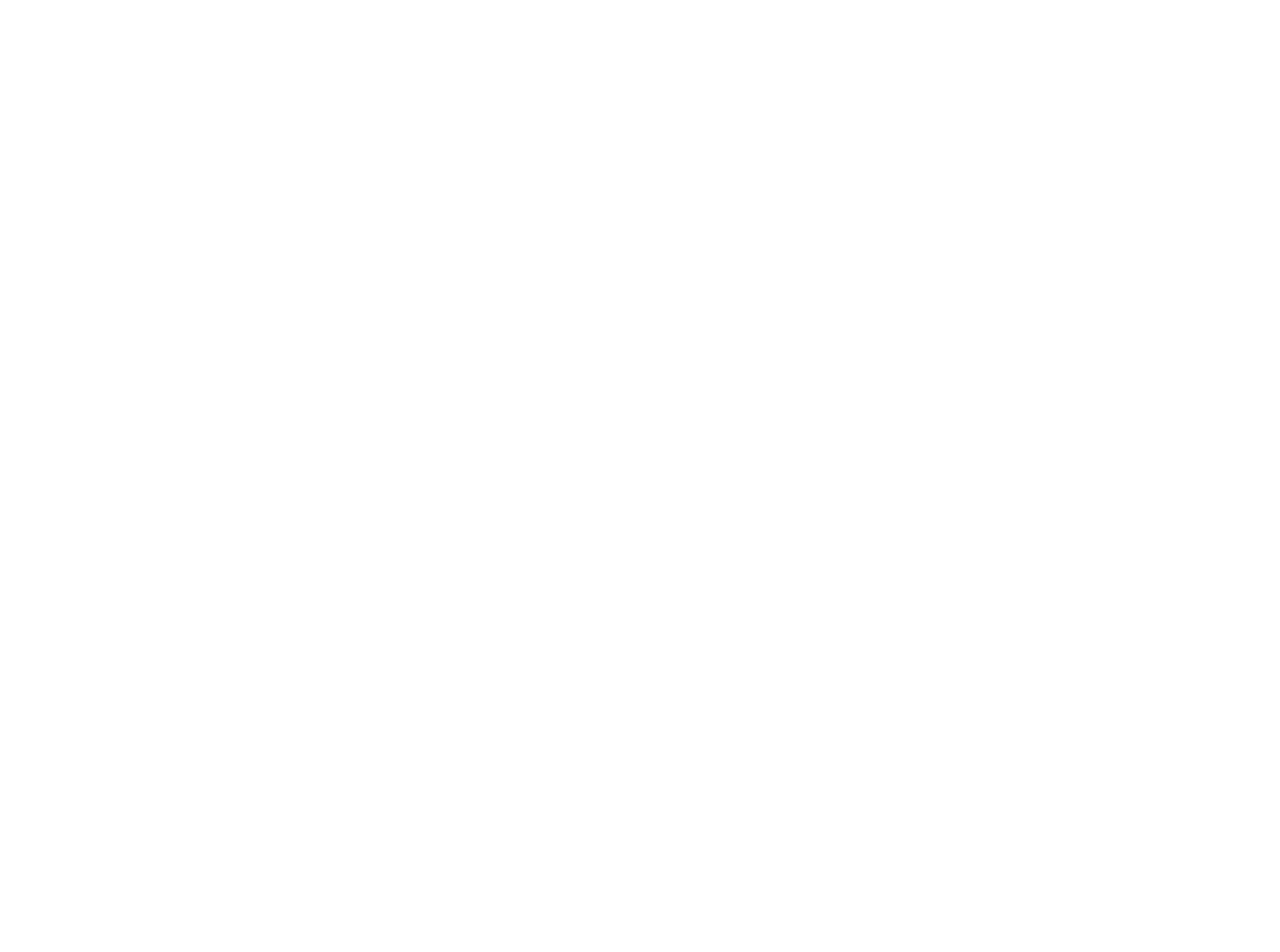
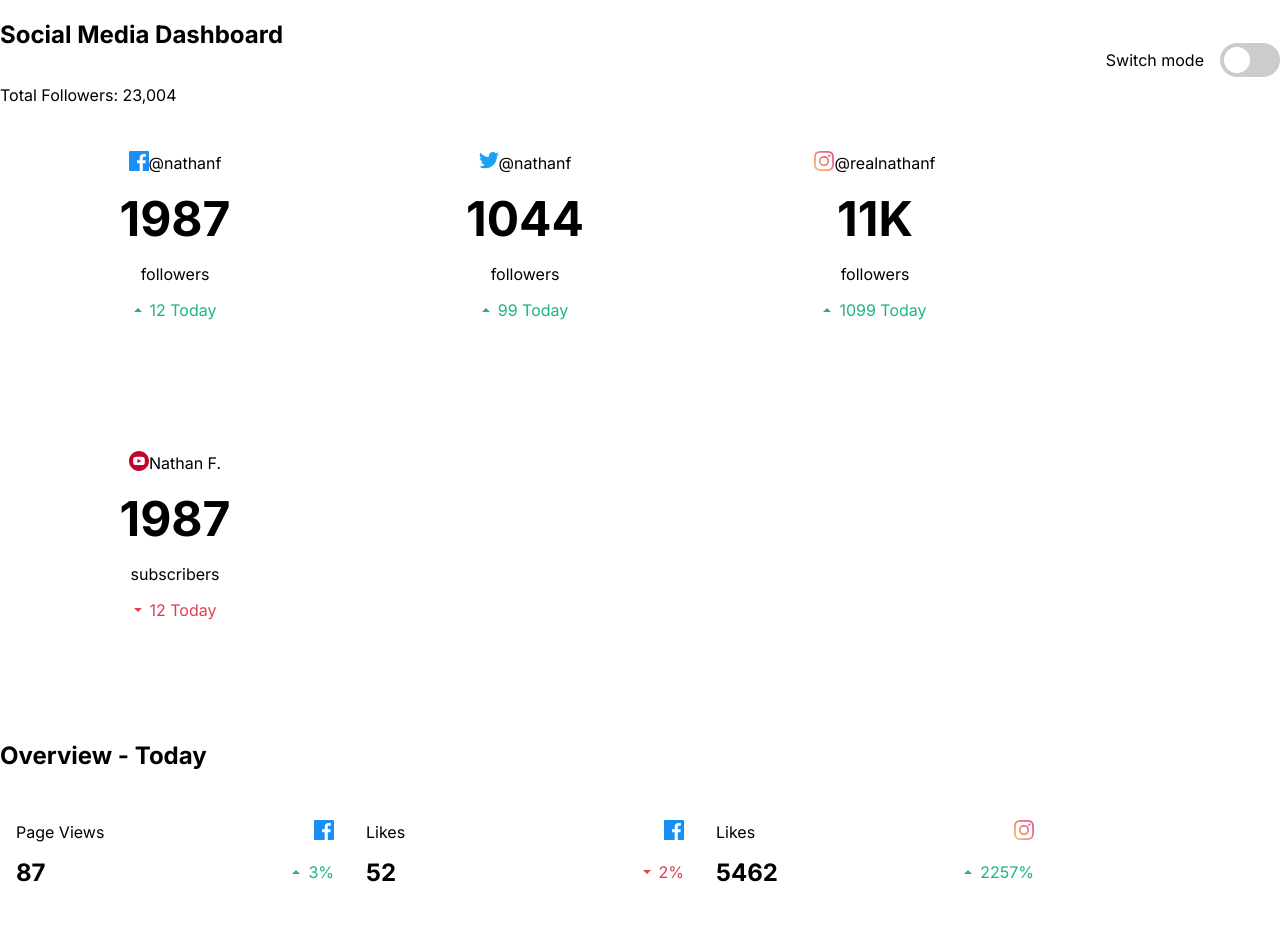
Before and after one commit to FedericoMp/social-media-dashboard, a React (Create React App) app: page / in a window 1280 px wide. Shown: the top 952 px of the page. Before the commit the page ends 800 px from the top, so only its background shows below. Built offline with nearby package versions, Linux system fonts and the light colour scheme.

Commit message:
Se crean containers, se actualiza main page, se actulizan los mocks

```diff
--- a/src/App.js
+++ b/src/App.js
@@ -1,9 +1,14 @@
 import React from 'react';
+import NavBar from './containers/NavBar/NavBar';
+import SocialMain from './containers/SocialMain/SocialMain';
+import Overview from './containers/Overview/Overview';
 
 function App() {
   return (
     <div>
-      {/* Main App Container */}
+      <NavBar/>
+      <SocialMain/>
+      <Overview/>
     </div>
   );
 }
--- a/src/components/Card/Card.css
+++ b/src/components/Card/Card.css
@@ -14,3 +14,40 @@
 .card.sm {
     height: 150px;
 }
+
+.card-large-container {
+    display: flex;
+    flex-direction: column;
+    width: 100%;
+    height: 90%;
+}
+
+.card-lg-social,
+.card-lg-number,
+.card-lg-up-down {
+    display: flex;
+    align-items: center;
+    justify-content: center;
+}
+
+.card-lg-social { order: 1; }
+.card-lg-number {
+    order: 2;
+    flex-direction: column;
+}
+.card-lg-up-down { order: 3; }
+
+.card-lg-social-text { margin-left: 0.5em; }
+.card-lg-number-text { text-transform: uppercase; }
+
+.card-small-container {
+    display: flex;
+    flex-direction: column;
+}
+
+.card-sm-social,
+.card-sm-number {
+    display: flex;
+    justify-content: space-between;
+    align-items: center;
+}
--- a/src/components/Card/Card.js
+++ b/src/components/Card/Card.js
@@ -1,14 +1,57 @@
 import React from 'react';
+import SocialIcon from '../SocialIcon/SocialIcon';
+import BigNumber from '../BigNumber/BigNumber';
+import UpDownArrow from '../UpDownArrow/UpDownArrow';
+import {formatQuant} from '../../utils';
 import './Card.css';
 
-const Card = ({size}) => {
+const Card = ({data, size}) => {
     return (
         <div className={`
             card
             ${(size === 'lg') ? 'lg' : ''}
             ${(size === 'sm') ? 'sm' : ''}
         `}>
-            {/* My Card content... */}
+            {
+                (size === 'lg')
+                    ? (
+                        <div className='card-lg-container'>
+                            <div className='card-lg-social'>
+                                <SocialIcon
+                                    social={data.icon}/>
+                                <p className='card-social-text'>{data.user}</p>
+                            </div>
+                            <div className='card-lg-number'>
+                                <BigNumber
+                                    size={'lg'}
+                                    number={formatQuant(data.cant)}/>
+                                <p className='card-number-text'>{data.type}</p>
+                            </div>
+                            <div className='card-lg-up-down'>
+                                <UpDownArrow
+                                    text={data.today}
+                                    isUp={data.up}/>
+                            </div>
+                        </div>
+                    )
+                    : (
+                        <div className='card-sm-container'>
+                            <div className='card-sm-social'>
+                                <p className='card-sm-social-text'>{data.title}</p>
+                                <SocialIcon
+                                    social={data.icon}/>
+                            </div>
+                            <div className='card-sm-number'>
+                                <BigNumber
+                                    size={'sm'}
+                                    number={formatQuant(data.cant)}/>
+                                <UpDownArrow
+                                    text={data.percentage}
+                                    isUp={data.up}/>
+                            </div>
+                        </div>
+                     )
+            }
         </div>
     );
 }
--- /dev/null
+++ b/src/containers/NavBar/NavBar.css
@@ -0,0 +1,13 @@
+.header-container {
+    max-width: 1440px;
+}
+
+.header-wrapper {
+    display: flex;
+    justify-content: space-between;
+}
+
+.header-text {
+    display: flex;
+    flex-direction: column;
+}
--- /dev/null
+++ b/src/containers/NavBar/NavBar.js
@@ -0,0 +1,21 @@
+import React from 'react';
+import Toogle from '../../components/Toogle/Toogle';
+import {localeStr} from '../../utils';
+import {TOTAL_FOLLOWERS} from '../../services';
+import './NavBar.css';
+
+const NavBar = () => {
+    return (
+        <header className='header-container'>
+            <div className='header-wrapper'>
+                <div className='header-text'>
+                    <h2>Social Media Dashboard</h2>
+                    <p>Total Followers: {localeStr(TOTAL_FOLLOWERS)}</p>
+                </div>
+                <Toogle hasText={true}/>
+            </div>
+        </header>
+     );
+}
+
+export default NavBar;
--- /dev/null
+++ b/src/containers/Overview/Overview.css
@@ -0,0 +1,13 @@
+.overview-container {
+    display: flex;
+}
+
+.overview-wrapper {
+    display: flex;
+    flex-direction: column;
+}
+
+.overview-cards {
+    display: flex;
+    flex-wrap: wrap;
+}
--- /dev/null
+++ b/src/containers/Overview/Overview.js
@@ -0,0 +1,30 @@
+import React, {useState} from 'react';
+import Card from '../../components/Card/Card';
+import {OVERVIEW_DATA} from '../../services';
+import './Overview.css';
+
+const Overview = () => {
+
+    const [overview, setOverview] = useState(OVERVIEW_DATA);
+
+    return (
+        <section className='overview-container'>
+            <div className='overview-wrapper'>
+                <h2>Overview - Today</h2>
+                <div className='overview-cards'>
+                    {
+                        overview.map( item =>
+                            <Card
+                                key={item.id}
+                                size={'sm'}
+                                data={item}
+                            />
+                        )
+                    }
+                </div>
+            </div>
+        </section>
+    );
+}
+
+export default Overview;
--- /dev/null
+++ b/src/containers/SocialMain/SocialMain.css
@@ -0,0 +1,7 @@
+.main-container {
+    display: flex;
+}
+.main-wrapper {
+    display: flex;
+    flex-wrap: wrap;
+}
--- /dev/null
+++ b/src/containers/SocialMain/SocialMain.js
@@ -0,0 +1,27 @@
+import React, {useState} from 'react';
+import Card from '../../components/Card/Card';
+import {MAIN_DATA} from '../../services';
+import './SocialMain.css';
+
+const SocialMain = () => {
+
+    const [social, setSocial] = useState(MAIN_DATA);
+
+    return (
+        <main className='main-container'>
+            <div className='main-wrapper'>
+                {
+                    social.map( item =>
+                        <Card
+                            key={item.id}
+                            size={'lg'}
+                            data={item}
+                        />
+                    )
+                }
+            </div>
+        </main>
+    );
+}
+
+export default SocialMain;
--- a/src/services/index.js
+++ b/src/services/index.js
@@ -12,49 +12,45 @@ export const TOTAL_FOLLOWERS = 23004;
 */
 export const MAIN_DATA = [
     {
+        id: 0,
         mainDatatype: true,
         icon: 'fb',
         user: '@nathanf',
-        people: {
-            cant: 1987,
-            type: 'followers'
-        },
+        cant: 1987,
+        type: 'followers',
         today: `12 Today`,
         past: 81,
         up: true
     },
     {
+        id: 1,
         mainDatatype: true,
         icon: 'tw',
         user: '@nathanf',
-        people: {
-            cant: 1044,
-            type: 'followers'
-        },
+        cant: 1044,
+        type: 'followers',
         today: `99 Today`,
         past: 59,
         up: true
     },
     {
+        id: 2,
         mainDatatype: true,
         icon: 'ig',
         user: '@realnathanf',
-        people: {
-            cant: 11e6,
-            type: 'followers'
-        },
+        cant: 11e6,
+        type: 'followers',
         today: `1099 Today`,
         past: 875,
         up: true
     },
     {
+        id: 3,
         mainDatatype: true,
         icon: 'yt',
         user: 'Nathan F.',
-        people: {
-            cant: 1987,
-            type: 'subscribers'
-        },
+        cant: 1987,
+        type: 'subscribers',
         today: `12 Today`,
         past: 20,
         up: false
@@ -68,6 +64,7 @@ export const MAIN_DATA = [
 */
 export const OVERVIEW_DATA = [
     {
+        id: 0,
         overviewDataType: true,
         title: 'Page Views',
         cant: 87,
@@ -76,6 +73,7 @@ export const OVERVIEW_DATA = [
         up: true
     },
     {
+        id: 1,
         overviewDataType: true,
         title: 'Likes',
         cant: 52,
@@ -84,6 +82,7 @@ export const OVERVIEW_DATA = [
         up: false
     },
     {
+        id: 2,
         overviewDataType: true,
         title: 'Likes',
         cant: 5462,
@@ -92,6 +91,7 @@ export const OVERVIEW_DATA = [
         up: true
     },
     {
+        id: 3,
         overviewDataType: true,
         title: 'Profile Views',
         cant: 52e6,
@@ -100,6 +100,7 @@ export const OVERVIEW_DATA = [
         up: true
     },
     {
+        id: 4,
         overviewDataType: true,
         title: 'Retweets',
         cant: 117,
@@ -108,6 +109,7 @@ export const OVERVIEW_DATA = [
         up: true
     },
     {
+        id: 5,
         overviewDataType: true,
         title: 'Likes',
         cant: 507,
@@ -116,6 +118,7 @@ export const OVERVIEW_DATA = [
         up: true
     },
     {
+        id: 6,
         overviewDataType: true,
         title: 'Likes',
         cant: 107,
@@ -124,6 +127,7 @@ export const OVERVIEW_DATA = [
         up: false
     },
     {
+        id: 7,
         overviewDataType: true,
         title: 'Total Views',
         cant: 1407,
--- a/src/utils/index.js
+++ b/src/utils/index.js
@@ -4,11 +4,10 @@
  * @returns {string} | Returns > 11.3K
  */
 export const formatQuant = (n) => {
-    if (n < 1e3) return n;
-    if (n >= 1e3 && n < 1e6) return +(n / 1e3).toFixed(1) + 'K';
-    if (n >= 1e6 && n < 1e9) return +(n / 1e6).toFixed(1) + 'M';
-    if (n >= 1e9 && n < 1e12) return +(n / 1e9).toFixed(1) + 'B';
-    if (n >= 1e12) return +(n / 1e12).toFixed(1) + 'T';
+    if (n < 1e6) return n;
+    if (n >= 1e6 && n < 1e9) return +(n / 1e6).toFixed(1) + 'K';
+    if (n >= 1e9 && n < 1e12) return +(n / 1e9).toFixed(1) + 'M';
+    if (n >= 1e12) return +(n / 1e12).toFixed(1) + 'B';
 };
 
 /**
```
